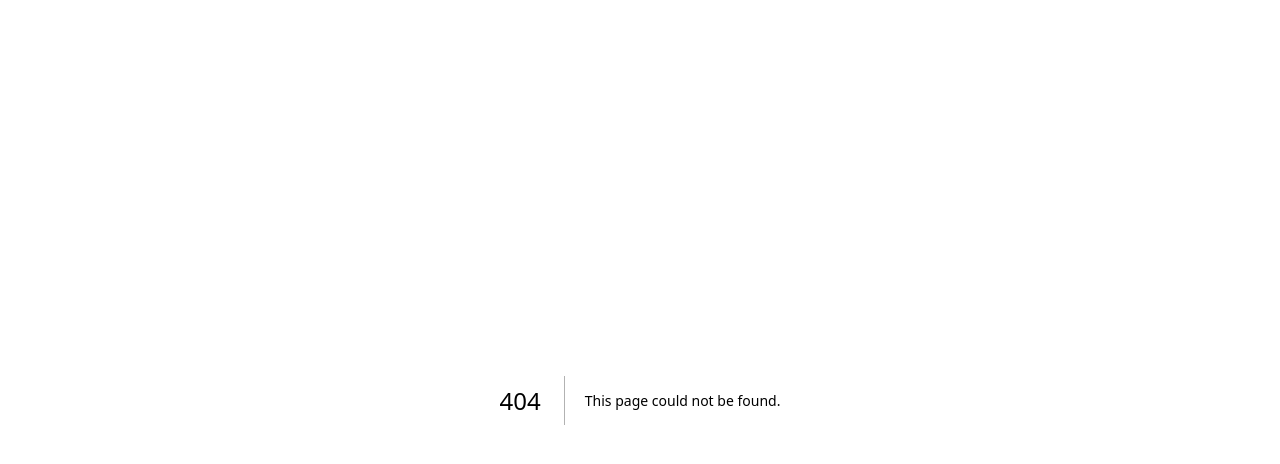
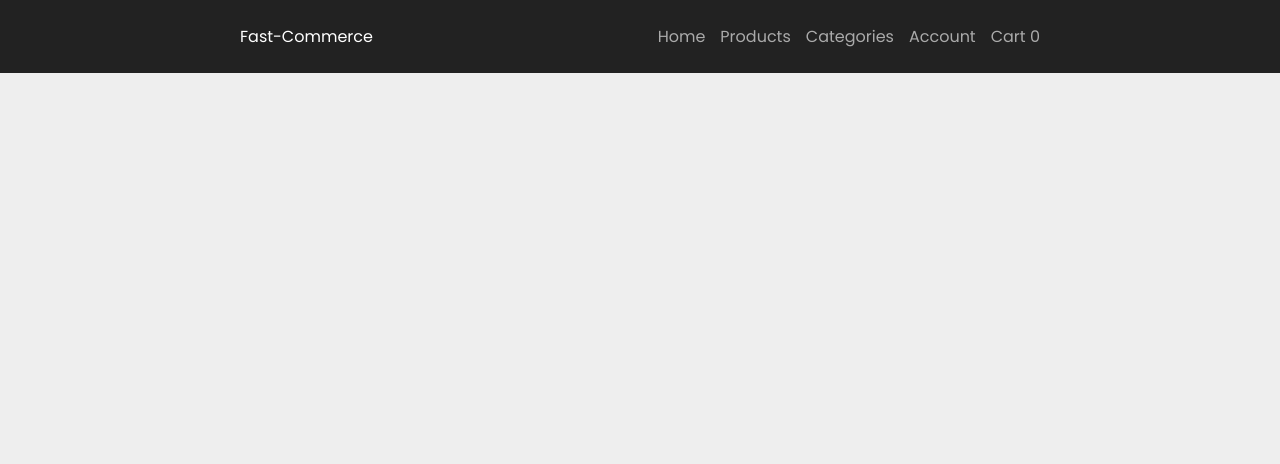
Before and after one commit to Abdul-Rahimm/online-business-platform-Saas---NextJs, a Next.js app in the folder frontend/: page /cart in a window 1280 px wide. Before the commit this address had no page. Shown: the top 464 px of the page. Built offline with nearby package versions, Linux system fonts and the light colour scheme.

Commit message:
VERY IMPORTANT. cart doesnt get flushed when page is reloaded.

```diff
--- /dev/null
+++ b/frontend/pages/cart.js
@@ -0,0 +1,12 @@
+import Header from "@/components/Header";
+import React from "react";
+
+const CartPage = () => {
+  return (
+    <>
+      <Header />
+    </>
+  );
+};
+
+export default CartPage;
--- a/frontend/providers/CartContext.js
+++ b/frontend/providers/CartContext.js
@@ -1,9 +1,25 @@
-import { createContext, useContext, useState } from "react";
+import { createContext, useContext, useEffect, useState } from "react";
 
 const CartContext = createContext({});
 
 const CartContextProvider = ({ children }) => {
+  const ls = typeof window !== "undefined" ? window.localStorage : null;
+
+  //if items are in the local storage fetch them from there
   const [cartProducts, setCartProducts] = useState([]);
+
+  //so that items do not get lost when page gets refreshed
+  useEffect(() => {
+    if (cartProducts?.length > 0) {
+      ls?.setItem("cart", JSON.stringify(cartProducts));
+    }
+  }, [cartProducts]);
+
+  useEffect(() => {
+    if (ls && ls.getItem("cart")) {
+      setCartProducts(JSON.parse(ls.getItem("cart")));
+    }
+  }, []);
 
   function addProduct(productID) {
     setCartProducts((prev) => [...prev, productID]);
```
